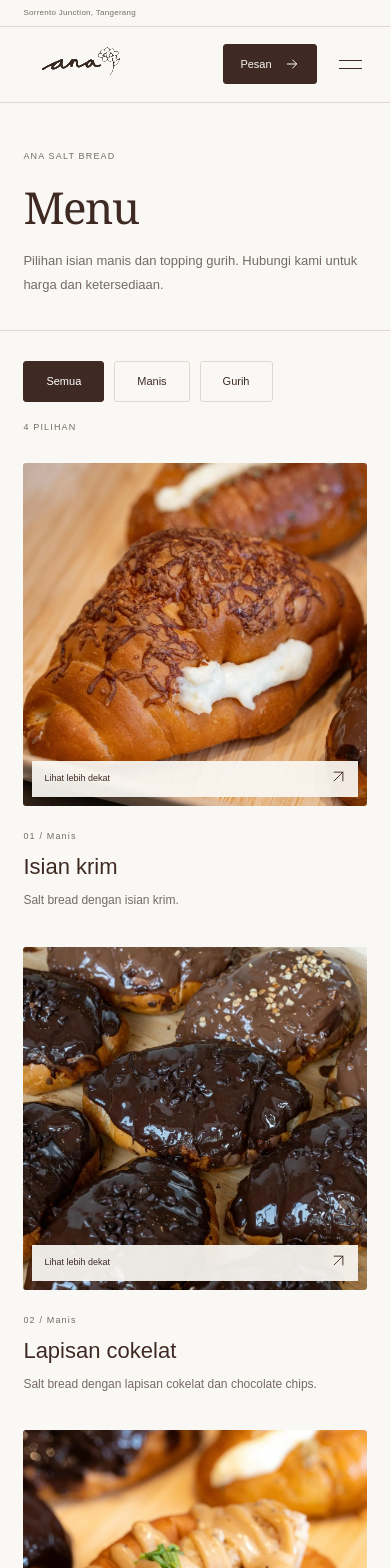
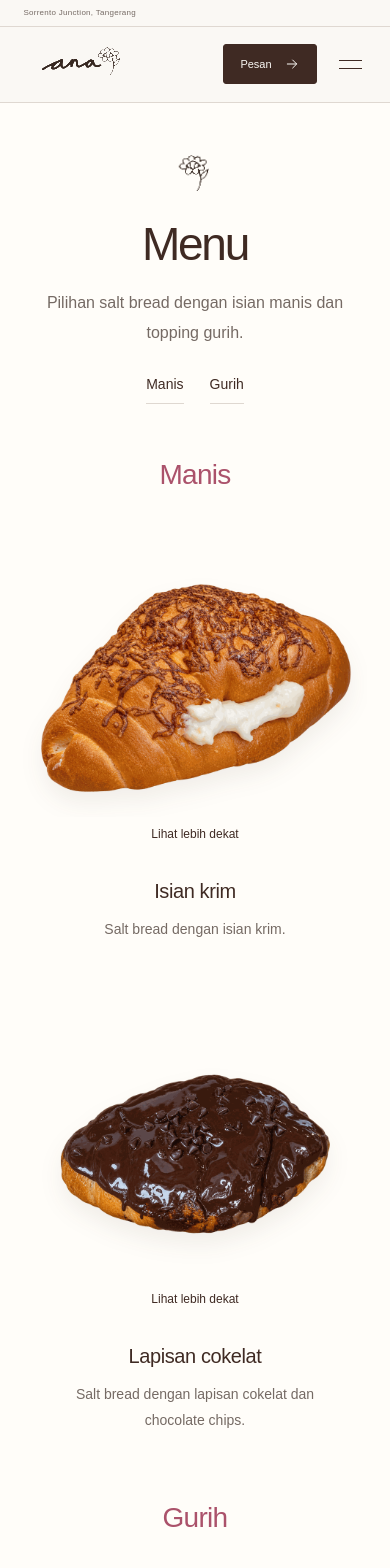
Before and after one commit to Rizkywhaqiqi/annasaltbread, a Next.js app: page /menu in a window 390 px wide. Shown: the top 1568 px of the page. Built offline with nearby package versions, Linux system fonts and the light colour scheme.

Commit message:
Adapt Ana menu to reference with centered category catalog and image hover transitions

```diff
--- /dev/null
+++ b/app/menu/menu.css
@@ -0,0 +1,292 @@
+.ana-catalog {
+  background: #fffdf9;
+}
+.catalog-intro {
+  position: relative;
+  text-align: center;
+  padding: 68px 6% 28px;
+}
+.catalog-intro > .brand-flower {
+  width: 72px;
+  height: 72px;
+  margin: 0 auto 20px;
+  animation: catalog-flower 7s ease-in-out infinite;
+  transform-origin: 50% 90%;
+}
+.catalog-intro h1 {
+  font-family: var(--sans);
+  font-size: clamp(44px, 5vw, 64px);
+  font-weight: 500;
+  letter-spacing: -0.05em;
+}
+.catalog-intro > p {
+  font-size: 16px;
+  line-height: 1.85;
+  max-width: 540px;
+  margin: 24px auto 0;
+  color: var(--muted);
+}
+.catalog-intro nav {
+  display: flex;
+  align-items: center;
+  justify-content: center;
+  gap: 30px;
+  margin-top: 28px;
+}
+.catalog-intro nav a {
+  font-size: 14px;
+  border-bottom: 1px solid var(--line);
+  padding: 6px 0;
+  transition: border-color 0.2s;
+}
+.catalog-intro nav a:hover {
+  border-color: var(--ink);
+}
+.catalog-content {
+  padding: 0 5% 58px;
+  max-width: 1600px;
+  margin: auto;
+}
+.catalog-category {
+  padding: 52px 0 44px;
+  scroll-margin-top: 100px;
+}
+.catalog-category > h2 {
+  text-align: center;
+  font-family: var(--sans);
+  font-size: 34px;
+  font-weight: 500;
+  letter-spacing: -0.025em;
+  color: #ab526b;
+  margin-bottom: 42px;
+}
+.catalog-grid {
+  display: flex;
+  justify-content: center;
+  flex-wrap: wrap;
+  gap: 60px 3%;
+  margin-top: 0;
+}
+.catalog-grid > .product-card {
+  flex: 0 1 calc((100% - 6%) / 3);
+  min-width: 0;
+  text-align: center;
+}
+.catalog-grid .product-image {
+  aspect-ratio: 1;
+  background: transparent;
+  border-radius: 0;
+  overflow: hidden;
+  padding: 12px;
+  isolation: isolate;
+}
+.catalog-grid .product-image img.product-front {
+  width: 100%;
+  height: 100%;
+  object-fit: contain;
+  aspect-ratio: auto;
+  scale: 1;
+  transition:
+    transform 0.65s cubic-bezier(0.2, 0.8, 0.2, 1),
+    opacity 0.45s;
+  filter: drop-shadow(0 12px 11px #3f2a2312);
+}
+.catalog-grid .product-image:has(.product-hover):hover .product-front,
+.catalog-grid .product-image:has(.product-hover):focus-visible .product-front {
+  opacity: 0;
+  transform: translateY(-7px) rotate(-4deg) scale(1.025);
+}
+.catalog-grid .product-hover {
+  position: absolute;
+  inset: 0;
+  width: 100%;
+  height: 100%;
+  object-fit: cover;
+  opacity: 0;
+  scale: 1.04;
+  transition:
+    opacity 0.45s,
+    scale 0.65s cubic-bezier(0.2, 0.8, 0.2, 1);
+  pointer-events: none;
+}
+.catalog-grid .product-image:hover .product-hover,
+.catalog-grid .product-image:focus-visible .product-hover {
+  opacity: 1;
+  scale: 1;
+}
+.catalog-grid .photo-open {
+  bottom: 10px;
+  left: 16px;
+  right: 16px;
+  justify-content: center;
+  background: #fffdf9ed;
+  font-size: 12px;
+  gap: 0;
+}
+.catalog-grid .photo-open > span {
+  display: none;
+}
+.catalog-grid .product-caption {
+  padding: 24px 10px 0;
+}
+.catalog-grid .product-caption h3 {
+  font-family: var(--sans);
+  font-size: 20px;
+  font-weight: 500;
+  line-height: 1.4;
+  letter-spacing: -0.02em;
+}
+.catalog-grid .product-caption p {
+  font-size: 14px;
+  line-height: 1.85;
+  max-width: 300px;
+  margin: 12px auto 0;
+  color: var(--muted);
+}
+.catalog-note {
+  font-size: 13px;
+  line-height: 1.9;
+  color: var(--muted);
+  text-align: center;
+  max-width: 650px;
+  margin: 32px auto 0;
+}
+.catalog-order {
+  text-align: center;
+  padding: 52px 6% 65px;
+  border-top: 1px solid var(--line);
+  background: #f7f0e9;
+}
+.catalog-order h2 {
+  font-size: 34px;
+}
+.catalog-order p {
+  font-size: 16px;
+  color: var(--muted);
+  margin: 16px auto 24px;
+  line-height: 1.8;
+}
+.catalog-order .button {
+  font-size: 14px;
+}
+.ana-catalog .photo-dialog h2 {
+  text-align: left;
+}
+.ana-catalog .photo-dialog .button {
+  font-size: 14px;
+}
+.ana-catalog .photo-dialog .button svg {
+  display: none;
+}
+@keyframes catalog-flower {
+  0%,
+  100% {
+    transform: rotate(-4deg);
+  }
+  50% {
+    transform: rotate(7deg);
+  }
+}
+@media (max-width: 1050px) {
+  .catalog-grid > .product-card {
+    flex-basis: calc((100% - 5%) / 2);
+  }
+  .catalog-grid {
+    column-gap: 5%;
+  }
+}
+@media (max-width: 720px) {
+  .catalog-intro {
+    padding: 38px 6% 15px;
+  }
+  .catalog-intro > .brand-flower {
+    width: 60px;
+    height: 60px;
+    margin-bottom: 17px;
+  }
+  .catalog-intro h1 {
+    font-size: 46px;
+  }
+  .catalog-intro > p {
+    font-size: 16px;
+    margin-top: 18px;
+  }
+  .catalog-intro nav {
+    gap: 26px;
+    margin-top: 20px;
+  }
+  .catalog-content {
+    padding: 0 6% 40px;
+  }
+  .catalog-category {
+    padding: 40px 0 28px;
+    scroll-margin-top: 80px;
+  }
+  .catalog-category > h2 {
+    font-size: 28px;
+    margin-bottom: 25px;
+  }
+  .catalog-grid {
+    gap: 38px;
+  }
+  .catalog-grid > .product-card {
+    flex-basis: 100%;
+    max-width: 420px;
+  }
+  .catalog-grid .product-image {
+    max-width: 360px;
+    margin: auto;
+    width: 100%;
+    padding: 7px;
+  }
+  .catalog-grid .product-caption {
+    padding-top: 18px;
+  }
+  .catalog-grid .product-caption h3 {
+    font-size: 20px;
+  }
+  .catalog-grid .product-caption p {
+    font-size: 14px;
+  }
+  .catalog-grid .photo-open {
+    font-size: 12px;
+    bottom: 8px;
+    padding: 7px;
+    opacity: 1;
+  }
+  .catalog-note {
+    margin-top: 20px;
+    font-size: 13px;
+  }
+  .catalog-order {
+    padding: 38px 6% 45px;
+  }
+  .catalog-order h2 {
+    font-size: 30px;
+  }
+  .catalog-order p {
+    font-size: 16px;
+  }
+  .catalog-order .button {
+    font-size: 14px;
+  }
+}
+@media (hover: none) {
+  .catalog-grid .product-hover {
+    display: none;
+  }
+  .catalog-grid .product-image .product-front {
+    opacity: 1 !important;
+    transform: none !important;
+  }
+}
+@media (prefers-reduced-motion: reduce) {
+  .catalog-intro > .brand-flower {
+    animation: none;
+  }
+  .catalog-grid .product-image img {
+    transition: none !important;
+    transform: none !important;
+    scale: 1 !important;
+  }
+}
--- a/app/menu/page.jsx
+++ b/app/menu/page.jsx
@@ -1,6 +1,7 @@
 import { MenuProducts } from "@/components/products";
 import { BRAND } from "@/lib/content";
-import { Arrow } from "@/components/icons";
+import BrandFlower from "@/components/brand-flower";
+import "./menu.css";
 export const metadata = {
   title: "Menu — Ana Salt Bread",
   description: "Pilihan salt bread manis dan gurih dari Ana Salt Bread.",
@@ -8,27 +9,29 @@ export const metadata = {
 };
 export default function Page() {
   return (
-    <>
-      <section className="page-banner">
-        <span className="eyebrow">ANA SALT BREAD</span>
+    <div className="ana-catalog">
+      <header className="catalog-intro">
+        <BrandFlower />
         <h1>Menu</h1>
-        <p>
-          Pilihan isian manis dan topping gurih. Hubungi kami untuk harga dan
-          ketersediaan.
-        </p>
-      </section>
+        <p>Pilihan salt bread dengan isian manis dan topping gurih.</p>
+        <nav aria-label="Kategori menu">
+          <a href="#menu-manis">Manis</a>
+          <a href="#menu-gurih">Gurih</a>
+        </nav>
+      </header>
       <MenuProducts />
-      <section className="small-cta">
+      <section className="catalog-order">
         <h2>Pemesanan</h2>
+        <p>Hubungi Ana untuk informasi harga dan ketersediaan.</p>
         <a
           href={BRAND.instagram}
+          className="button dark"
           target="_blank"
           rel="noopener noreferrer"
-          className="button dark"
         >
-          Hubungi Ana <Arrow />
+          Hubungi Ana
         </a>
       </section>
-    </>
+    </div>
   );
 }
--- a/components/products.jsx
+++ b/components/products.jsx
@@ -3,7 +3,13 @@ import Image from "next/image";
 import { Arrow } from "@/components/icons";
 import { useEffect, useRef, useState } from "react";
 import { BRAND, PRODUCTS } from "@/lib/content";
-function Products({ items, cutouts = false }) {
+function Products({ items, cutouts = false, catalog = false }) {
+  const ProductHeading = catalog ? "h3" : "h2";
+  const cutoutFiles = {
+    cream: "cream",
+    chocolate: "chocolate",
+    savory: "savory",
+  };
   const [selected, setSelected] = useState(null);
   const dialog = useRef(null);
   const trigger = useRef(null);
@@ -25,7 +31,7 @@ function Products({ items, cutouts = false }) {
   }
   return (
     <>
-      <div className="product-grid">
+      <div className={catalog ? "product-grid catalog-grid" : "product-grid"}>
         {items.map((p) => (
           <article
             key={p.id}
@@ -42,22 +48,28 @@ function Products({ items, cutouts = false }) {
               }}
             >
               <Image
+                className="product-front"
                 src={
-                  cutouts
-                    ? "/graphics/" +
-                      {
-                        cream: "cream",
-                        chocolate: "chocolate",
-                        savory: "savory",
-                      }[p.id] +
-                      "-cutout.png"
+                  cutouts && cutoutFiles[p.id]
+                    ? "/graphics/" + cutoutFiles[p.id] + "-cutout.png"
                     : "/images/" + p.image + ".webp"
                 }
                 alt={p.alt}
                 width={1100}
-                height={cutouts ? 733 : 1375}
+                height={cutouts && cutoutFiles[p.id] ? 733 : 1375}
                 sizes="(max-width: 720px) 90vw, 45vw"
               />
+              {catalog && cutoutFiles[p.id] && (
+                <Image
+                  className="product-hover"
+                  src={"/images/" + p.image + ".webp"}
+                  alt=""
+                  aria-hidden="true"
+                  width={1100}
+                  height={1375}
+                  sizes="(max-width:720px) 90vw,33vw"
+                />
+              )}
               <span className="photo-open">
                 Lihat lebih dekat{" "}
                 <span>
@@ -66,10 +78,8 @@ function Products({ items, cutouts = false }) {
               </span>
             </button>
             <div className="product-caption">
-              <span className="tiny">
-                0{PRODUCTS.indexOf(p) + 1} / {p.category}
-              </span>
-              <h2>{p.name}</h2>
+              {!catalog && <span className="tiny">{p.category}</span>}
+              <ProductHeading>{p.name}</ProductHeading>
               <p>{p.description}</p>
             </div>
           </article>
@@ -139,37 +149,27 @@ export function ProductGrid() {
   );
 }
 export function MenuProducts() {
-  const [filter, setFilter] = useState("Semua");
-  const items = PRODUCTS.filter(
-    (p) => filter === "Semua" || p.category === filter,
-  );
   return (
-    <section className="menu-section section">
-      <div className="menu-toolbar">
-        <div className="filters" role="group" aria-label="Filter pilihan rasa">
-          {["Semua", "Manis", "Gurih"].map((f) => (
-            <button
-              key={f}
-              type="button"
-              className={filter === f ? "active" : ""}
-              aria-pressed={filter === f}
-              onClick={() => setFilter(f)}
-            >
-              {f}
-            </button>
-          ))}
-        </div>
-        <span className="tiny" aria-live="polite">
-          {items.length} PILIHAN
-        </span>
-      </div>
-      <div className="full-menu">
-        <Products items={items} />
-      </div>
-      <p className="menu-note">
-        Foto merupakan sajian Ana. Pilihan rasa dan ketersediaan dapat berubah;
-        konfirmasi menu serta informasi alergen sebelum memesan.
+    <div className="catalog-content">
+      {["Manis", "Gurih"].map((category) => (
+        <section
+          key={category}
+          id={"menu-" + category.toLowerCase()}
+          className="catalog-category"
+          aria-labelledby={"heading-" + category.toLowerCase()}
+        >
+          <h2 id={"heading-" + category.toLowerCase()}>{category}</h2>
+          <Products
+            items={PRODUCTS.filter((p) => p.category === category)}
+            cutouts
+            catalog
+          />
+        </section>
+      ))}
+      <p className="catalog-note">
+        Harga, ketersediaan, dan informasi alergen dapat ditanyakan melalui
+        Instagram resmi Ana.
       </p>
-    </section>
+    </div>
   );
 }
```
Also changed, not shown: 1 other file (tests, documents, lock files or other folders).
